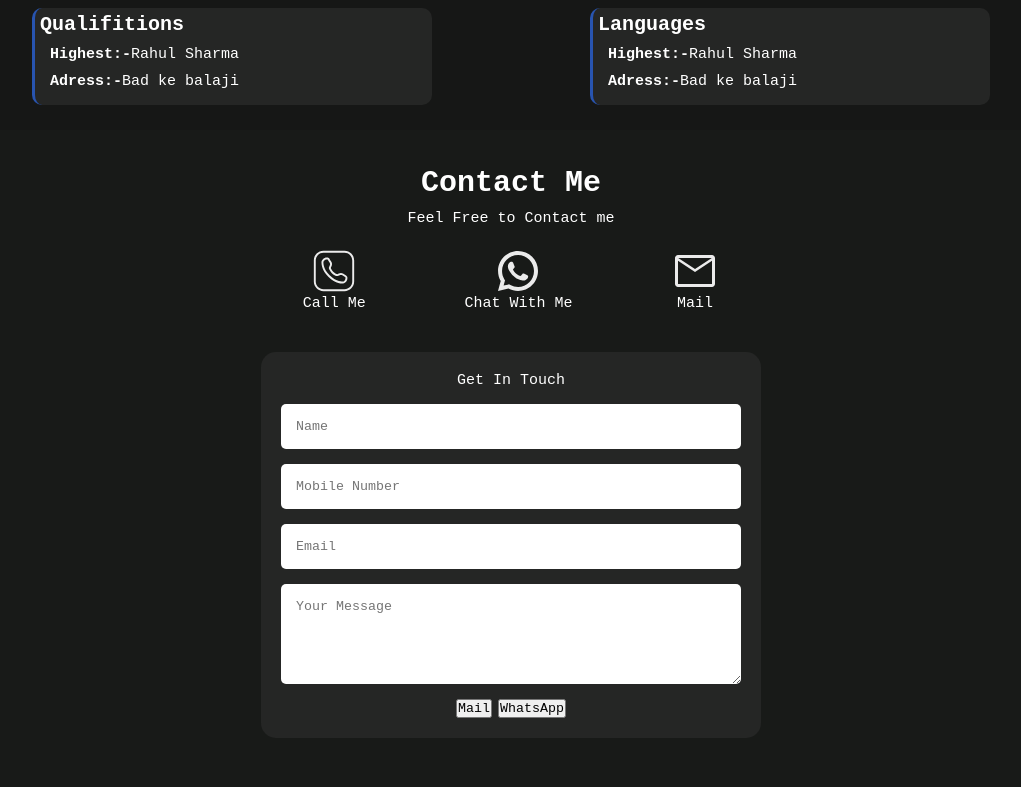
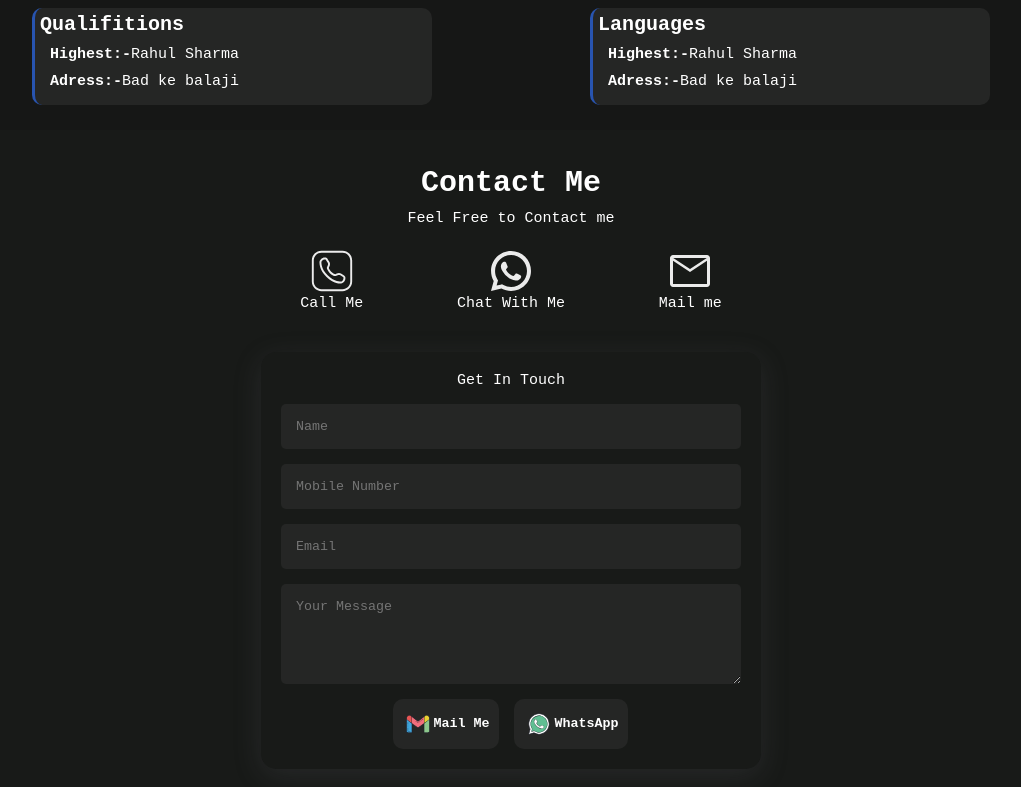
Before and after one commit to coderRahulPancholi/Personal-Portfillo, a React (Create React App) app: page / in a window 1280 px wide. Shown: the part 3978-4765 px from the top of the page, without its empty margins (129-1150 px from the left). Before the commit the page ends 4741 px from the top, so only its background shows below. Built offline with nearby package versions, Linux system fonts and the light colour scheme.

Commit message:
contact form update

```diff
--- a/src/Components/About.js
+++ b/src/Components/About.js
@@ -23,7 +23,7 @@ function About() {
           </div>
 
           <div className="aboutme">
-            <h4 style={{fontSize:"20px"}}>SelfIntroduction</h4>
+            <h4 style={{fontSize:"20px"}}>Self Introduction</h4>
             <ul style={{padding:"10px",fontSize:"15px"}}>
             <p>Lorem, ipsum dolor sit amet consectetur adipisicing elit. Rerum, sapiente quasi aliquam, magnam vitae doloremque itaque saepe, maiores ut adipisci sint delectus. Dignissimos officia quod alias impedit fugiat temporibus saepe?</p>
 
--- a/src/Components/Contact.js
+++ b/src/Components/Contact.js
@@ -3,12 +3,84 @@ import styled from "styled-components";
 import W from "../Assests/Whatsapp.svg";
 import M from "../Assests/Mail.svg";
 import P from "../Assests/Phone.svg";
+import Ms from "../Assests/mailsmall.svg";
+import Ws from "../Assests/whatsappsmall.svg";
 
 function Contact() {
   const [name, setName] = useState("");
   const [number, setNumber] = useState("");
   const [email, setEmail] = useState("");
   const [Message, setMessage] = useState("");
+  const [validation, setValidation] = useState(false);
+
+
+  const whatsappsend=()=>{
+    let url =
+    "https://api.whatsapp.com/send?phone=919358393743" +
+    "&text=" +
+    "Name: " +
+    name +
+    "%0a" +
+    "Email: " +
+    email +
+    "%0a" +
+    "Contact Number: " +
+    number +
+    "%0a" +
+    "Massege : " +
+    Message +
+    "%0a";
+
+    if(name.length>1 && email.length>5 && number.length === 10 && Message.length >10){
+        window.open(url,"_blank")
+        setName("")
+        setNumber("")
+        setEmail("")
+        setMessage("")
+    }
+    else{
+        setValidation(true)
+        // alert("enter data")
+    }
+    setTimeout(()=>{
+        setValidation(false)
+    },5000)
+
+  }
+  const mailsend=()=>{
+    let mailurl =
+    "https://mail.google.com/mail/?view=cm&fs=1&to=rahulpancholi3937@gmail.com&su=NewQuery"+
+    "&body="+
+    "Name: " +
+    name +
+    "%0a" +
+    "Email: " +
+    email +
+    "%0a" +
+    "Contact Number: " +
+    number +
+    "%0a" +
+    "Massege : " +
+    Message +
+    "%0a";
+
+    if(name.length>1 && email.length>5 && number.length === 10 && Message.length >10){
+        window.open(mailurl,"_blank")
+        setName("")
+        setNumber("")
+        setEmail("")
+        setMessage("")
+
+    }
+    else{
+        setValidation(true)
+        // alert("enter data")
+    }
+    setTimeout(()=>{
+        setValidation(false)
+    },5000)
+
+  }
 
 
 
@@ -20,33 +92,20 @@ function Contact() {
       </div>
       <div className="maincont">
         <div className="contactdiv numwsp">
-          <a
-            href="tel:+91-9358393743"
-            className="contlogo"
-            rel="noreferrer"
-            target={"_blank"}
-          >
+        <div className="contlogo">
             <img src={P} alt="" />
             <p>Call Me</p>
-          </a>
-          <a
-            href="https://wa.me/919358393743"
-            className="contlogo"
-            rel="noreferrer"
-            target={"_blank"}
-          >
+        </div>
+        <div className="contlogo">
             <img src={W} alt="" />
             <p>Chat With Me</p>
-          </a>
-          <a
-            href="https://mail.google.com/mail/u/0/?fs=1&to=rahulpancholi3937@gmail.com&tf=cm"
-            className="contlogo"
-            rel="noreferrer"
-            target={"_blank"}
-          >
+        </div>
+        <div className="contlogo">
             <img src={M} alt="" />
-            <p>Mail</p>
-          </a>
+            <p>Mail me</p>
+        </div>
+
+
         </div>
         <div className="formdiv">
           <div className="form">
@@ -55,7 +114,8 @@ function Contact() {
               type="text"
               placeholder="Name"
               value={name}
-              onChange={(e) => setName(e.target.value)}
+              onChange={(e) => setName(e.target.value.toUpperCase())}
+
             />
             <input
               type="text"
@@ -76,16 +136,13 @@ function Contact() {
               onChange={(e) => setMessage(e.target.value)}
             />
           </div>
+          <div className="error" style={{display:validation?"flex":"none",color:"red",fontSize:"15px",textAlign:"center"}}>Please Enter A vaild data to send Response </div>
           <div className="buttons">
-            <a
-              href={`https://mail.google.com/mail/?view=cm&fs=1&to=rahulpancholi3937@gmail.com&su=${email}&body=Name:-${name} %20 Massege:-${Message} %20 No.:-${number}`}target={"_blank"}  rel="noreferrer" >
-              <button>Mail</button>{" "}
-            </a>
 
-            <a
-              href={`https://wa.me/919358393743?text=Name:-${name}%20Number:-${number}%20Email:-${email}%20Message:-${Message}`}target={"_blank"}  rel="noreferrer" >
-              <button>WhatsApp </button>{" "}
-            </a>
+              <button onClick={mailsend} className="mail"><img src={Ms} alt="" />Mail Me </button>
+              <button onClick={whatsappsend} className="whatsapp"><img src={Ws} alt="" /> WhatsApp </button>
+
+
 
           </div>
         </div>
@@ -129,11 +186,15 @@ const Wrapper = styled.div`
       flex-direction: column;
       justify-content: center;
       align-items: center;
+      cursor: pointer;
+      text-align: center;
+
     }
     .numwsp {
       width: 100%;
       max-width: 500px;
       display: flex;
+      flex-wrap: wrap;
       gap: 15px;
       align-items: center;
       justify-content: space-around;
@@ -148,9 +209,10 @@ const Wrapper = styled.div`
       justify-content: center;
       align-items: center;
       border-radius: 15px;
+      box-shadow: rgba(100, 100, 111, 0.2) 0px 7px 29px 0px;
 
       padding: 20px;
-      background-color: #252625;
+
     }
 
     .form {
@@ -166,6 +228,9 @@ const Wrapper = styled.div`
         outline: none;
         border: none;
         border-radius: 5px;
+        /* background-color:#161716 ; */
+        background-color: #252625;
+        color: white;
       }
       textarea {
         min-height: 100px;
@@ -175,7 +240,50 @@ const Wrapper = styled.div`
         outline: none;
         border: none;
         border-radius: 5px;
+        /* background-color:#161716 ; */
+        background-color: #252625;
+        color: white;
       }
+
+
+    }
+    .buttons{
+        width: 100%;
+        display: flex;
+        justify-content: center;
+      align-items: center;
+      gap: 15px;
+
+
+      button{
+        cursor: pointer;
+        padding: 10px;
+
+        border:none;
+        border-radius: 10px;
+        display: flex;
+      justify-content: space-between;
+      align-items: center;
+      background-color: #252625;
+        color: white;
+        font-weight: bold;
+
+
+        &:hover{
+            background-color: #2d2e2d;
+        }
+      }
+      /* .mail{
+        background-color: #e8413a;
+      }
+      .whatsapp{
+        background-color:#1ec149;
+
+      } */
+
+
+
+
     }
   }
 `;
```
Also changed, not shown: src/Assests/mailsmall.svg (added), src/Assests/whatsappsmall.svg (added).
